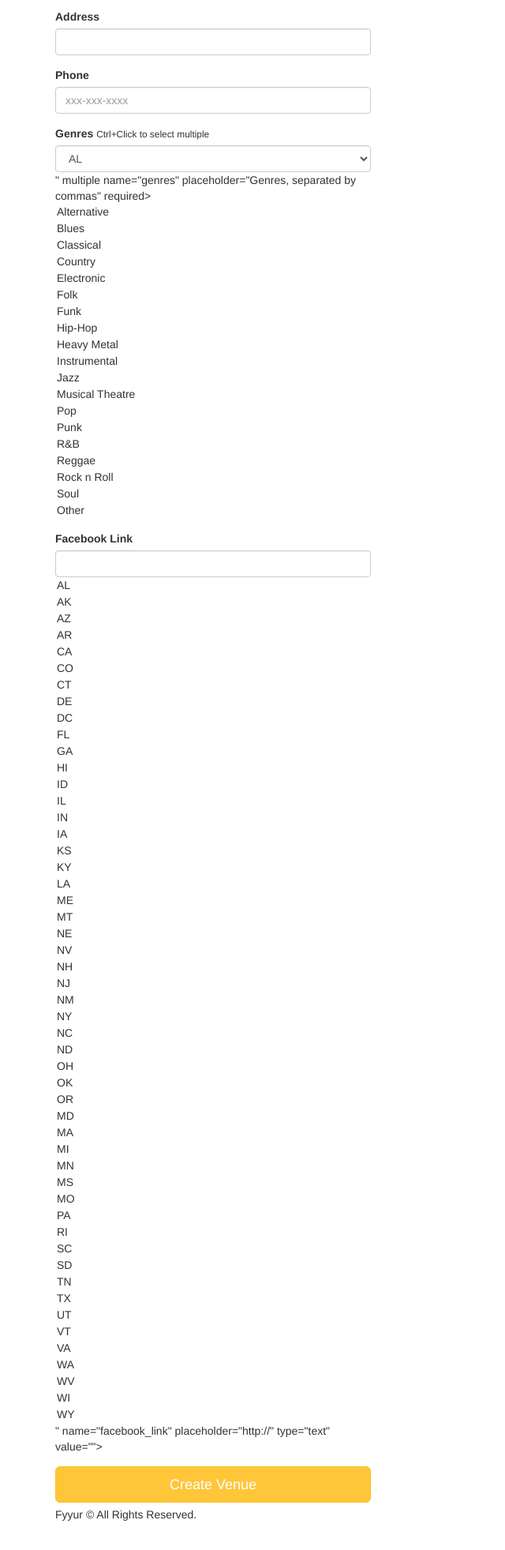
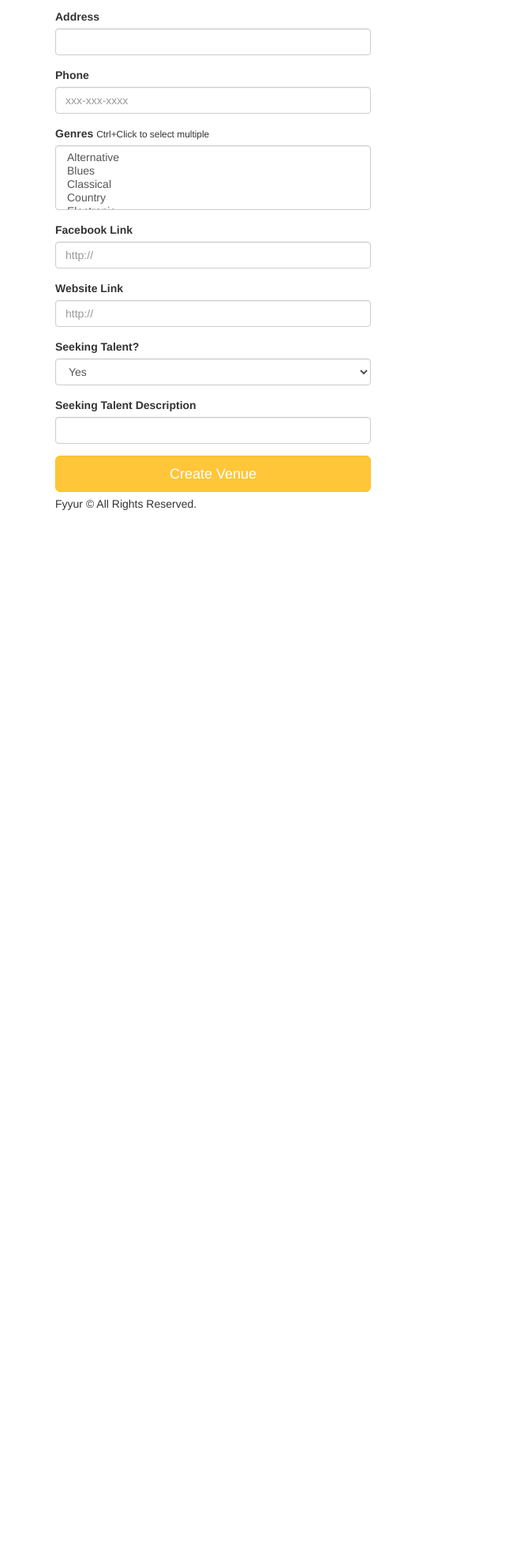
Before and after one commit to robbailey3/udacity-fullstack-project-1, a Flask app: page /venues/create in a window 1280 px wide. Shown: the part 273-2236 px from the top of the page at 79% size, without its empty margins (0-640 px from the left). After the commit the page ends 919 px from the top, so only its background shows below. Run offline with Flask 2, Linux system fonts and the light colour scheme; some libraries are stand-ins or nearby versions.

Commit message:
Updates to Routes. Adding Venue search and create endpoints.

```diff
--- a/app.py
+++ b/app.py
@@ -79,8 +79,21 @@
             "num_upcoming_shows": 0,
         }]
     }]
-    data = Venue.query.all()
-    print(data)
+    data = []
+    venues = Venue.query.group_by(Venue.id, Venue.state, Venue.city).all()
+
+    for venue in venues:
+        print(venue)
+        data.append({
+            "city": venue.city,
+            "state": venue.state,
+            "venues": [{
+                "id": venue.id,
+                "name": venue.name,
+                "num_upcoming_shows": 1
+            }]
+        })
+
     return render_template('pages/venues.html', areas=data)
 
 
@@ -89,13 +102,13 @@
     # TODO: implement search on artists with partial string search. Ensure it is case-insensitive.
     # seach for Hop should return "The Musical Hop".
     # search for "Music" should return "The Musical Hop" and "Park Square Live Music & Coffee"
+
+    venues = Venue.query.filter(Venue.name.ilike(
+        '%' + request.form['search_term'] + '%'))
+
     response = {
-        "count": 1,
-        "data": [{
-            "id": 2,
-            "name": "The Dueling Pianos Bar",
-            "num_upcoming_shows": 0,
-        }]
+        "count": len(list(venues)),
+        "data": list(venues)
     }
     return render_template('pages/search_venues.html', results=response, search_term=request.form.get('search_term', ''))
 
@@ -199,9 +212,42 @@
 def create_venue_submission():
     # TODO: insert form data as a new Venue record in the db, instead
     # TODO: modify data to be the data object returned from db insertion
+    try:
+        form = VenueForm()
+        name = form.name.data
+        genres = form.genres.data
+        city = form.city.data
+        state = form.state.data
+        address = form.address.data
+        phone = form.phone.data
+        website = form.website.data
+        image_link = form.image_link.data
+        facebook_link = form.facebook_link.data
+        seeking_talent = True if form.seeking_talent.data == 'Yes' else False
+        seeking_description = form.seeking_description.data
 
-    # on successful db insert, flash success
-    flash('Venue ' + request.form['name'] + ' was successfully listed!')
+        venue = Venue(name=name, genres=genres, city=city, state=state, address=address, phone=phone, website=website,
+                      image_link=image_link, facebook_link=facebook_link, seeking_talent=seeking_talent, seeking_description=seeking_description)
+        db.session.add(venue)
+        db.session.commit()
+        # on successful db insert, flash success
+        flash('Venue ' + request.form['name'] + ' was successfully listed!')
+
+    except ValidationError as e:
+        # catch validation error from phone, rollback changes
+
+        db.session.rollback()
+        flash('The phone number was invalid. Venue ' +
+              request.form['name'] + ' could not be added. ' + str(e))
+
+    except:
+        db.session.rollback()
+        flash('An error occurred. Venue ' +
+              request.form['name'] + ' could not be added. ' + str(e))
+
+    finally:
+        db.session.close()
+
     # TODO: on unsuccessful db insert, flash an error instead.
     # e.g., flash('An error occurred. Venue ' + data.name + ' could not be listed.')
     # see: http://flask.pocoo.org/docs/1.0/patterns/flashing/
@@ -346,7 +392,7 @@
         artist.city = form.city.data
         artist.state = form.state.data
         artist.phone = form.phone.data
-        # check the phone number is valid
+        # check the phone number is a valid US number
         phone_validator(form.phone.data)
         artist.genres = form.genres.data
         artist.facebook_link = form.facebook_link.data
@@ -396,6 +442,7 @@
         "seeking_description": "We are on the lookout for a local artist to play every two weeks. Please call us.",
         "image_link": "https://images.unsplash.com/photo-1543900694-133f37abaaa5?ixlib=rb-1.2.1&ixid=eyJhcHBfaWQiOjEyMDd9&auto=format&fit=crop&w=400&q=60"
     }
+    venue = Venue.query.filter(id=venue_id).first()
     # TODO: populate form with values from venue with ID <venue_id>
     return render_template('forms/edit_venue.html', form=form, venue=venue)
 
--- a/forms.py
+++ b/forms.py
@@ -118,6 +118,18 @@
     facebook_link = StringField(
         'facebook_link', validators=[URL()]
     )
+    website = StringField('website', validators=[URL()])
+    image_link = StringField('image_link', validators=[URL()])
+    seeking_talent = SelectField(
+        'seeking_talent', validators=[DataRequired()],
+        choices=[
+            ('Yes', 'Yes'),
+            ('No', 'No')
+        ]
+    )
+    seeking_description = StringField(
+        'seeking_description'
+    )
 
 
 class ArtistForm(Form):
--- a/models.py
+++ b/models.py
@@ -37,6 +37,7 @@
     facebook_link = db.Column(db.String(120))
     seeking_talent = db.Column(db.Boolean)
     seeking_description = db.Column(db.String(255))
+    shows = db.relationship('Show', backref='Venue', lazy='dynamic')
     # TODO: implement any missing fields, as a database migration using Flask-Migrate
 
     def getAll():
--- a/templates/forms/new_venue.html
+++ b/templates/forms/new_venue.html
@@ -1,9 +1,13 @@
-{% extends 'layouts/main.html' %}
-{% block title %}New Venue{% endblock %}
-{% block content %}
+{% extends 'layouts/main.html' %} {% block title %}New Venue{% endblock %} {%
+block content %}
 <div class="form-wrapper">
   <form method="post" class="form">
-      <h3 class="form-heading">List a new venue <a href="{{ url_for('index') }}" title="Back to homepage"><i class="fa fa-home pull-right"></i></a></h3>
+    <h3 class="form-heading">
+      List a new venue
+      <a href="{{ url_for('index') }}" title="Back to homepage"
+        ><i class="fa fa-home pull-right"></i
+      ></a>
+    </h3>
     <div class="form-group">
       <label for="name">Name</label>
       {{ form.name(class_ = 'form-control', autofocus = true) }}
@@ -12,10 +16,12 @@
       <label>City & State</label>
       <div class="form-inline">
         <div class="form-group">
-              {{ form.city(class_ = 'form-control', placeholder='City', autofocus = true) }}
+          {{ form.city(class_ = 'form-control', placeholder='City', autofocus =
+          true) }}
         </div>
         <div class="form-group">
-              {{ form.state(class_ = 'form-control', placeholder='State', autofocus = true) }}
+          {{ form.state(class_ = 'form-control', placeholder='State', autofocus
+          = true) }}
         </div>
       </div>
     </div>
@@ -25,18 +31,40 @@
     </div>
     <div class="form-group">
       <label for="phone">Phone</label>
-          {{ form.phone(class_ = 'form-control', placeholder='xxx-xxx-xxxx', autofocus = true) }}
+      {{ form.phone(class_ = 'form-control', placeholder='xxx-xxx-xxxx',
+      autofocus = true) }}
     </div>
     <div class="form-group">
       <label for="genres">Genres</label>
       <small>Ctrl+Click to select multiple</small>
-        {{ form.genres(class_ = 'form-control', placeholder='Genres, separated by commas', id=form.state, autofocus = true) }}
+      {{ form.genres(class_ = 'form-control', placeholder='Genres, separated by
+      commas', id='genres', autofocus = true) }}
     </div>
     <div class="form-group">
       <label for="genres">Facebook Link</label>
-          {{ form.facebook_link(class_ = 'form-control', placeholder='http://', id=form.state, autofocus = true) }}
+      {{ form.facebook_link(class_ = 'form-control', placeholder='http://',
+      id='facebook', autofocus = true) }}
     </div>
-      <input type="submit" value="Create Venue" class="btn btn-primary btn-lg btn-block">
+    <div class="form-group">
+      <label for="website">Website Link</label>
+      {{ form.website(class_ = 'form-control', placeholder='http://',
+      id='website', autofocus = true) }}
+    </div>
+    <div class="form-group">
+      <label for="seeking_venue">Seeking Talent?</label>
+      {{ form.seeking_talent(class_ = 'form-control', placeholder='http://',
+      id='seeking_talent', autofocus = true) }}
+    </div>
+    <div class="form-group">
+      <label for="seeking_venue">Seeking Talent Description</label>
+      {{ form.seeking_description(class_ = 'form-control',
+      id='seeking_description', autofocus = true) }}
+    </div>
+    <input
+      type="submit"
+      value="Create Venue"
+      class="btn btn-primary btn-lg btn-block"
+    />
   </form>
 </div>
 {% endblock %}
```
Also changed, not shown: migrations/versions/23833d608093_.py (added, +28 -0 lines). Lines whose indentation alone changed are shown as unchanged.
